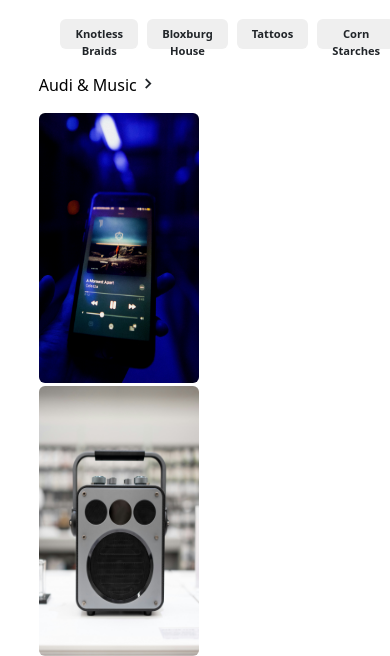
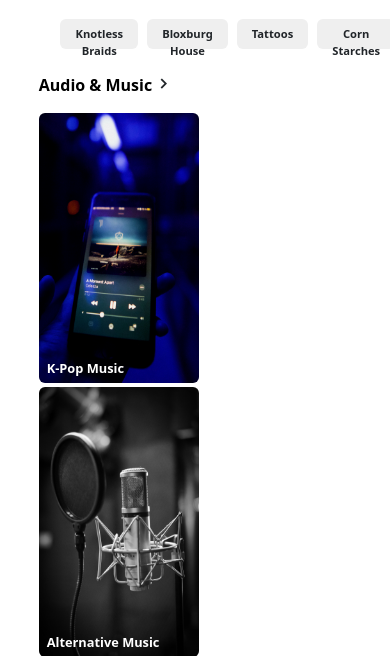
Before and after one commit to bluce9845/Instagram-Clone, a Django app: template dashboard/templates/home.html in a window 390 px wide; the page is wider, and only the part inside the window is pictured. Shown: the part 362-1018 px from the top of that part. Run offline with Django 5.2, Linux system fonts and the light colour scheme; the template is opened without the code that fills it, so the values that code supplies are empty; some libraries are stand-ins or nearby versions.

Commit message:
added category post

```diff
--- a/dashboard/static/css/style.css
+++ b/dashboard/static/css/style.css
@@ -430,9 +430,14 @@ body {
 }
 
 .main-content .container .container-content .content .row {
-  gap: 3px;
+  gap: 4px;
 }
 
-.main-content .container .container-content .content .row div {
-  margin-right: "";
+.main-content .container .container-content .content .row .img-content img {
+  cursor: pointer;
 }
+
+.main-content .container .container-content .content .row .img-content p {
+  margin-left: 8px;
+  font-size: 0.8rem;
+}
--- a/dashboard/templates/home.html
+++ b/dashboard/templates/home.html
@@ -367,18 +367,101 @@
     <div class="container-content">
       <div class="content-category mt-4" style="margin-right: 7.3%; margin-left: 7.3%">
         <div class="item">
-          <a href="#" class="text-decoration-none text-black fw-fw-semibold"><span style="margin-top: -4px">Audi & Music</span></a>
+          <a href="#" class="text-decoration-none text-black fw-semibold"><span style="margin-top: -4px">Audio & Music</span></a>
           <i class="bx bx-chevron-right fs-4 position-absolute"></i>
         </div>
       </div>
 
       <div class="content mt-3" style="margin-right: 7.3%; margin-left: 7.3%">
         <div class="row">
-          <div class="col-md-2"><img width="160" height="270" class="rounded-2" src="{% static "asset/content-item/audio_music-1.jpg" %}" alt=""></div>
-          <div class="col-md-2"><img width="160" height="270" class="rounded-2" src="{% static "asset/content-item/audio_music-2.jpg" %}" alt=""></div>
-          <div class="col-md-2"><img width="160" height="270" class="rounded-2" src="{% static "asset/content-item/audio_music-3.jpg" %}" alt=""></div>
-          <div class="col-md-2"><img width="160" height="270" class="rounded-2" src="{% static "asset/content-item/audio_music-4.jpg" %}" alt=""></div>
-          <div class="col-md-2"><img width="160" height="270" class="rounded-2" src="{% static "asset/content-item/audio_music-6.jpg" %}" alt=""></div>
+          <div class="col-md-2 img-content">
+            <img width="160" height="270" class="rounded-2 " src="{% static "asset/content-item/audio_music-1.jpg" %}" alt="">
+            <p class="position-absolute text-white fw-semibold" style="margin-top: -24px">K-Pop Music</p>
+          </div>
+          <div class="col-md-2 img-content">
+            <img width="160" height="270" class="rounded-2 " src="{% static "asset/content-item/audio_music-2.jpg" %}" alt="">
+            <p class="position-absolute text-white fw-semibold" style="margin-top: -24px">Alternative Music</p>
+          </div>
+          <div class="col-md-2 img-content">
+            <img width="160" height="270" class="rounded-2 " src="{% static "asset/content-item/audio_music-3.jpg" %}" alt="">
+            <p class="position-absolute text-white fw-semibold" style="margin-top: -24px">Rock Music</p>
+          </div>
+          <div class="col-md-2 img-content">
+            <img width="160" height="270" class="rounded-2 " src="{% static "asset/content-item/audio_music-4.jpg" %}" alt="">
+            <p class="position-absolute text-white fw-semibold" style="margin-top: -24px">Hip Hop & Rap Music</p>
+          </div>
+          <div class="col-md-2 img-content">
+            <img width="160" height="270" class="rounded-2 img-content" src="{% static "asset/content-item/audio_music-6.jpg" %}" alt="">
+            <p class="position-absolute text-white fw-semibold" style="margin-top: -24px">Singer-Songwriters</p>
+          </div>
+        </div>
+      </div>
+    </div>
+
+    <div class="container-content">
+      <div class="content-category mt-4" style="margin-right: 7.3%; margin-left: 7.3%">
+        <div class="item">
+          <a href="#" class="text-decoration-none text-black fw-semibold"><span style="margin-top: -4px">Sports</span></a>
+          <i class="bx bx-chevron-right fs-4 position-absolute"></i>
+        </div>
+      </div>
+
+      <div class="content mt-3" style="margin-right: 7.3%; margin-left: 7.3%">
+        <div class="row">
+          <div class="col-md-2 img-content">
+            <img width="160" height="270" class="rounded-2 " src="{% static "asset/content-item/audio_music-1.jpg" %}" alt="">
+            <p class="position-absolute text-white fw-semibold" style="margin-top: -24px">K-Pop Music</p>
+          </div>
+          <div class="col-md-2 img-content">
+            <img width="160" height="270" class="rounded-2 " src="{% static "asset/content-item/audio_music-2.jpg" %}" alt="">
+            <p class="position-absolute text-white fw-semibold" style="margin-top: -24px">Alternative Music</p>
+          </div>
+          <div class="col-md-2 img-content">
+            <img width="160" height="270" class="rounded-2 " src="{% static "asset/content-item/audio_music-3.jpg" %}" alt="">
+            <p class="position-absolute text-white fw-semibold" style="margin-top: -24px">Rock Music</p>
+          </div>
+          <div class="col-md-2 img-content">
+            <img width="160" height="270" class="rounded-2 " src="{% static "asset/content-item/audio_music-4.jpg" %}" alt="">
+            <p class="position-absolute text-white fw-semibold" style="margin-top: -24px">Hip Hop & Rap Music</p>
+          </div>
+          <div class="col-md-2 img-content">
+            <img width="160" height="270" class="rounded-2 img-content" src="{% static "asset/content-item/audio_music-6.jpg" %}" alt="">
+            <p class="position-absolute text-white fw-semibold" style="margin-top: -24px">Singer-Songwriters</p>
+          </div>
+        </div>
+      </div>
+    </div>
+
+    <div class="container-content">
+      <div class="content-category mt-4" style="margin-right: 7.3%; margin-left: 7.3%">
+        <div class="item">
+          <a href="#" class="text-decoration-none text-black fw-semibold"><span style="margin-top: -4px">Audio & Music</span></a>
+          <i class="bx bx-chevron-right fs-4 position-absolute"></i>
+        </div>
+      </div>
+
+      <div class="content mt-3" style="margin-right: 7.3%; margin-left: 7.3%">
+        <div class="row">
+          <div class="col-md-2 img-content">
+            <img width="160" height="270" class="rounded-2 " src="{% static "asset/content-item/audio_music-1.jpg" %}" alt="">
+            <p class="position-absolute text-white fw-semibold" style="margin-top: -24px">K-Pop Music</p>
+          </div>
+          <div class="col-md-2 img-content">
+            <img width="160" height="270" class="rounded-2 " src="{% static "asset/content-item/audio_music-2.jpg" %}" alt="">
+            <p class="position-absolute text-white fw-semibold" style="margin-top: -24px">Alternative Music</p>
+          </div>
+          <div class="col-md-2 img-content">
+            <img width="160" height="270" class="rounded-2 " src="{% static "asset/content-item/audio_music-3.jpg" %}" alt="">
+            <p class="position-absolute text-white fw-semibold" style="margin-top: -24px">Rock Music</p>
+          </div>
+          <div class="col-md-2 img-content">
+            <img width="160" height="270" class="rounded-2 " src="{% static "asset/content-item/audio_music-4.jpg" %}" alt="">
+            <p class="position-absolute text-white fw-semibold" style="margin-top: -24px">Hip Hop & Rap Music</p>
+          </div>
+          <div class="col-md-2 img-content">
+            <img width="160" height="270" class="rounded-2 img-content" src="{% static "asset/content-item/audio_music-6.jpg" %}" alt="">
+            <p class="position-absolute text-white fw-semibold" style="margin-top: -24px">Singer-Songwriters</p>
+          </div>
         </div>
       </div>
     </div>
```
Also changed, not shown: dashboard/static/asset/content-item/audio_music-2.jpg.
